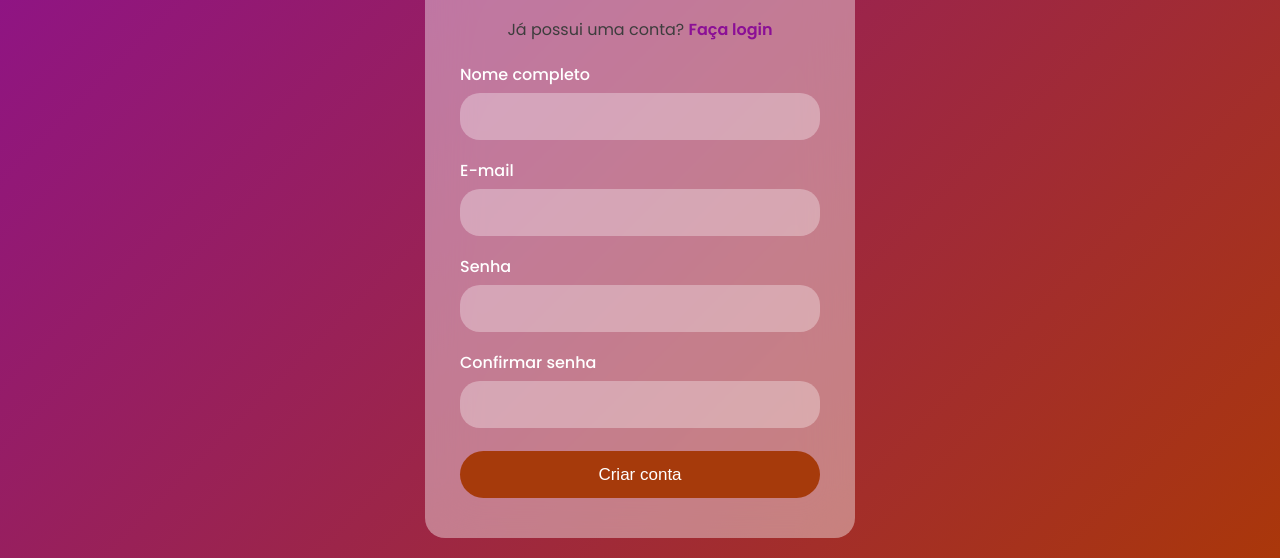
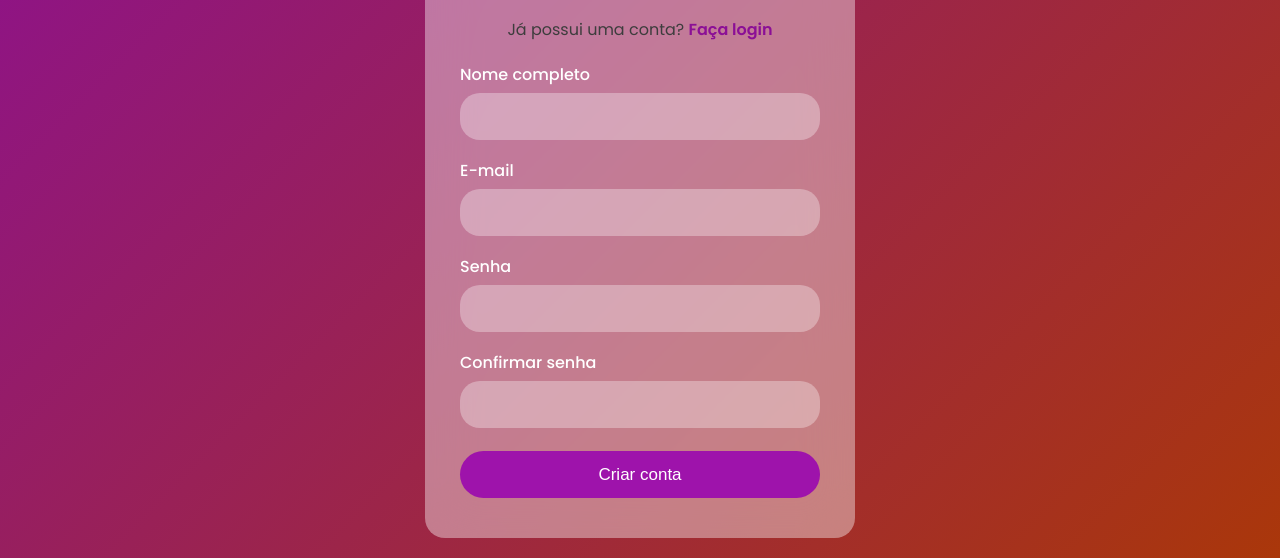
Before and after one commit to Jenniooo/av2-cadastroFerias, a plain HTML site: page cadastro.html in a window 1280 px wide. In both pictures the pointer is over the input "Criar conta". Shown: the part 282-840 px from the top of the page. Drawn offline with Linux system fonts and the light colour scheme.

```diff
--- a/css/cadastro.css
+++ b/css/cadastro.css
@@ -100,8 +100,7 @@ input[type="submit"] {
 }
 
 input[type="submit"]:hover {
-    background-color: #a63a0b;
-}
+    background-color:#9e13ab;
 
 .error {
     border: 2px solid #d62828 !important;
```
